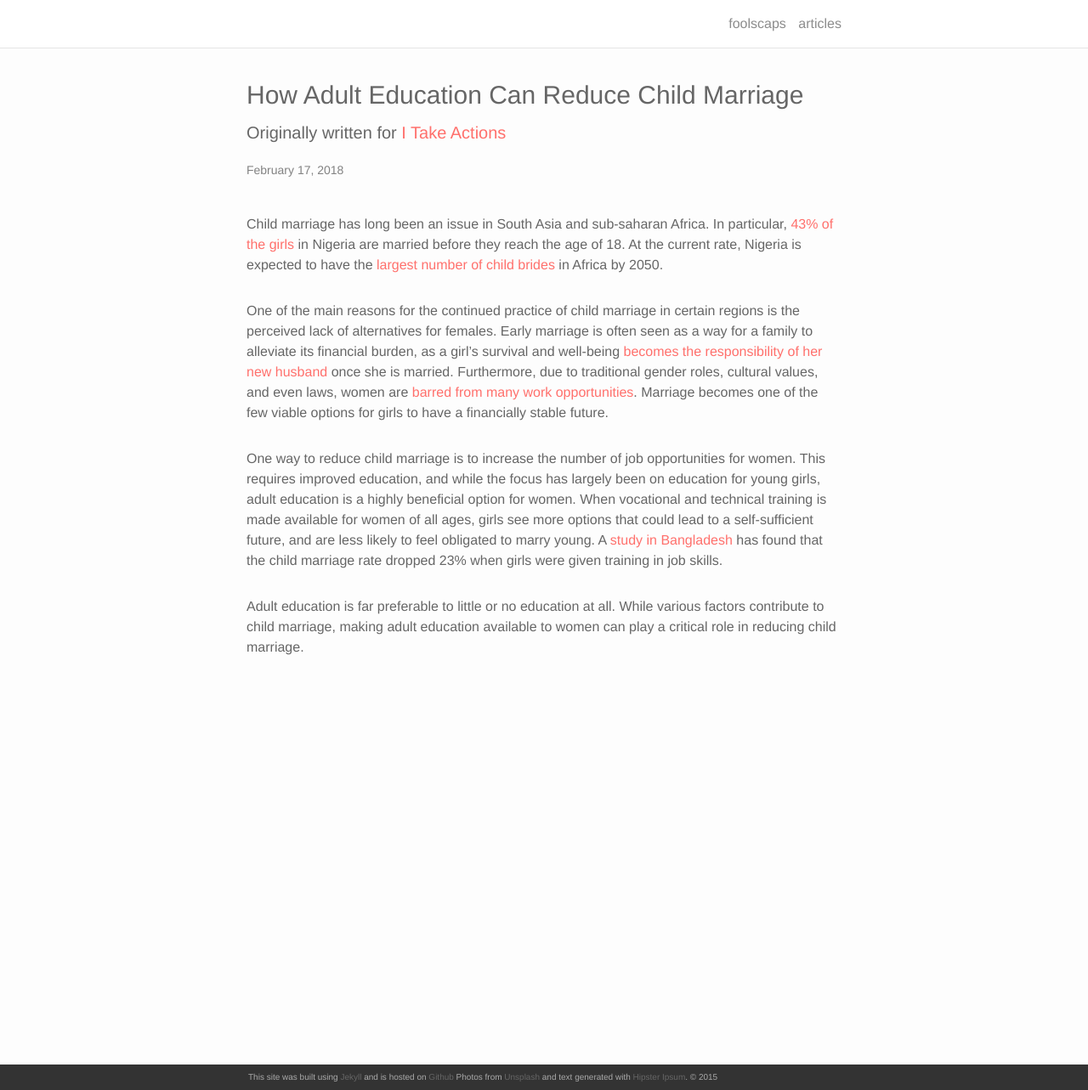
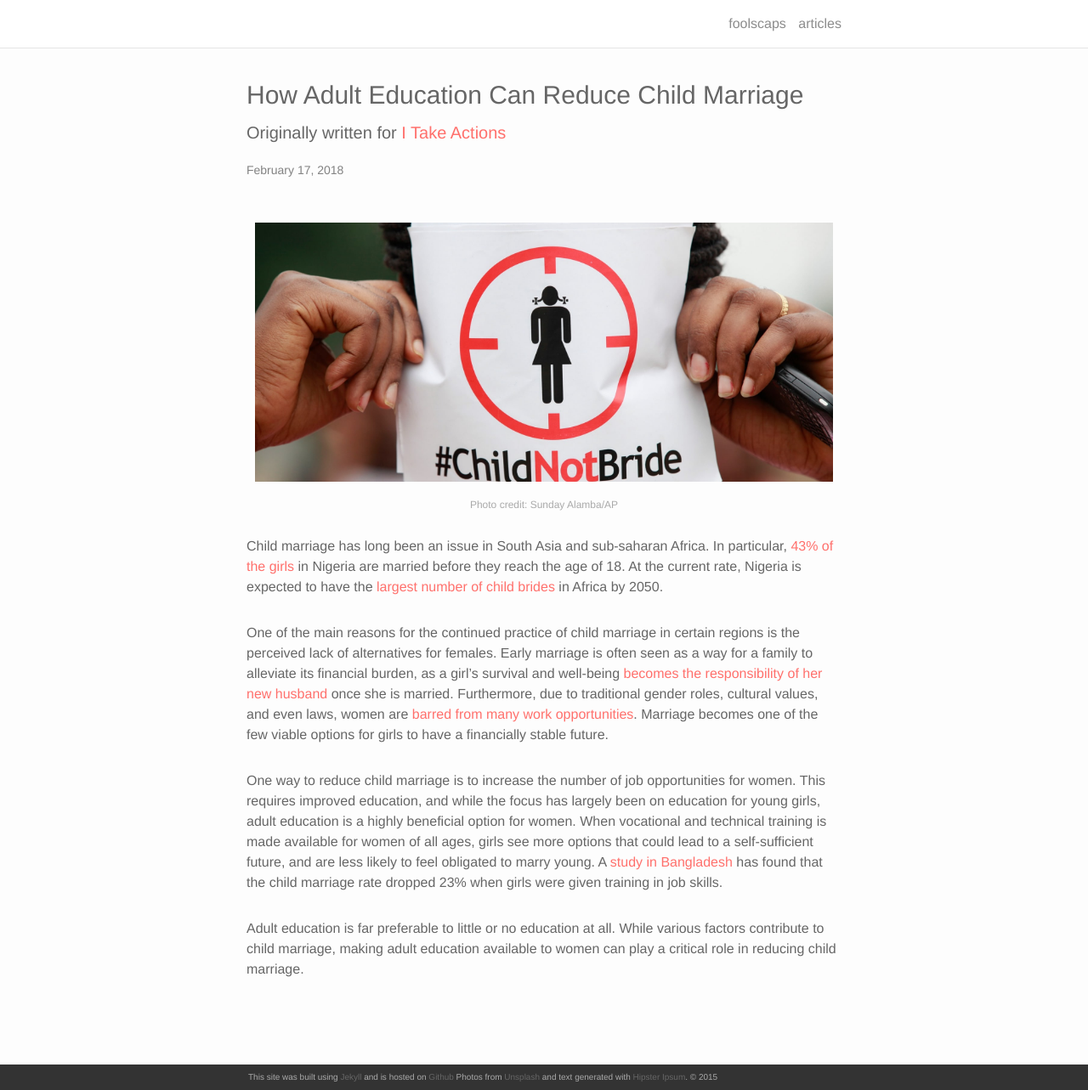
Before and after one commit to foolscaps/foolscaps.github.io, a Jekyll site: the page built from _posts/2018-02-17-RoleAdultEducation.markdown, in a window 1280 px wide and 1283 px high. Shown: the whole window at 85% size. Built offline with Jekyll 4.4.1, drawn with Linux system fonts in a browser that asks for light colours; nearby versions of some CDN libraries.

Commit message:
Update 2018-02-17-RoleAdultEducation.markdown

```diff
--- a/_posts/2018-02-17-RoleAdultEducation.markdown
+++ b/_posts/2018-02-17-RoleAdultEducation.markdown
@@ -5,6 +5,14 @@ date:   2018-02-17
 description: Originally written for <a href="https://itakeactions.org/blog/28/The-Role-of-Adult-Education-in-Reducing-Child-Marriage" target="blank">I Take Actions</a>
 categories: Non-profit
 ---
+<div class="img_row">
+	<img class="col three" src="/img/2018-02-17.jpeg">
+</div>
+<div class="col three caption">
+	Photo credit: Sunday Alamba/AP
+</div>
+<br/>
+
 Child marriage has long been an issue in South Asia and sub-saharan Africa. In particular, <a href="https://www.girlsnotbrides.org/child-marriage/nigeria/" target="blank">43% of the girls</a> in Nigeria are married before they reach the age of 18.  At the current rate, Nigeria is expected to have the <a href="https://www.unicef.org/media/files/Child_Marriage_Report_7_17_LR..pdf" target="blank">largest number of child brides</a> in Africa by 2050.
 
 One of the main reasons for the continued practice of child marriage in certain regions is the perceived lack of alternatives for females. Early marriage is often seen as a way for a family to alleviate its financial burden, as a girl's survival and well-being <a href="https://gemreportunesco.wordpress.com/2015/11/18/education-can-break-the-bonds-of-child-marriage/" target="blank">becomes the responsibility of her new husband</a> once she is married. Furthermore, due to traditional gender roles, cultural values, and even laws, women are <a href="http://www.worldbank.org/en/topic/gender/publication/voice-and-agency-empowering-women-and-girls-for-shared-prosperity" target="blank">barred from many work opportunities</a>. Marriage becomes one of the few viable options for girls to have a financially stable future.
```
